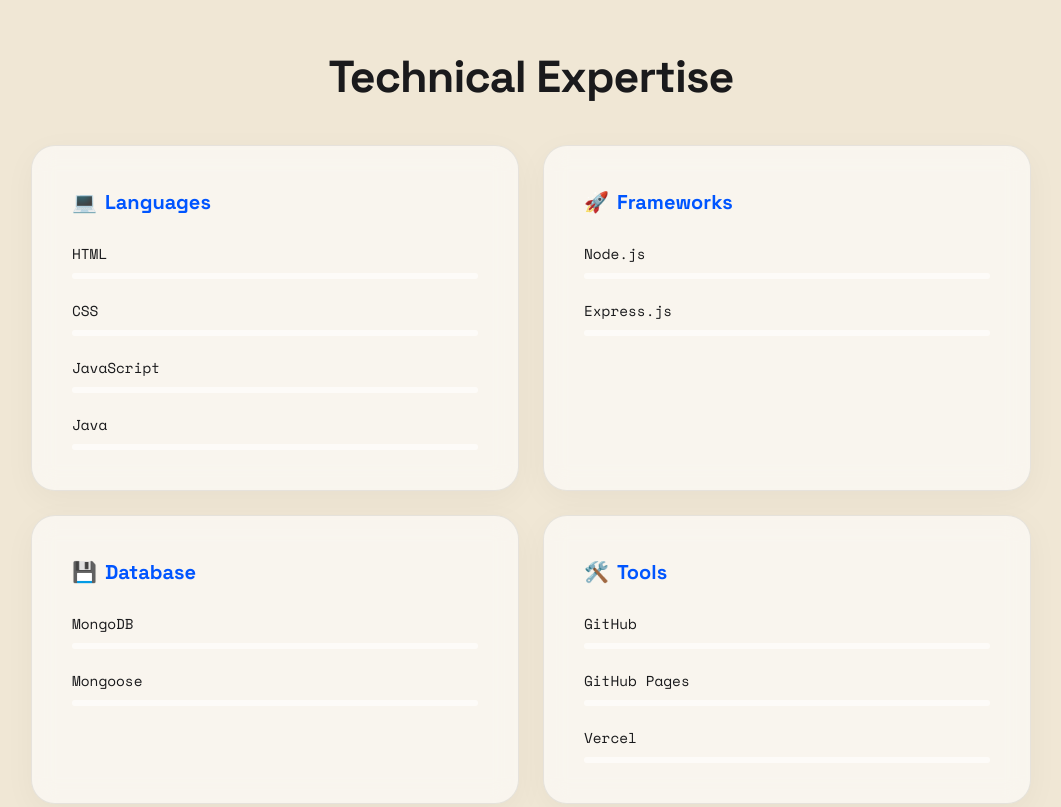
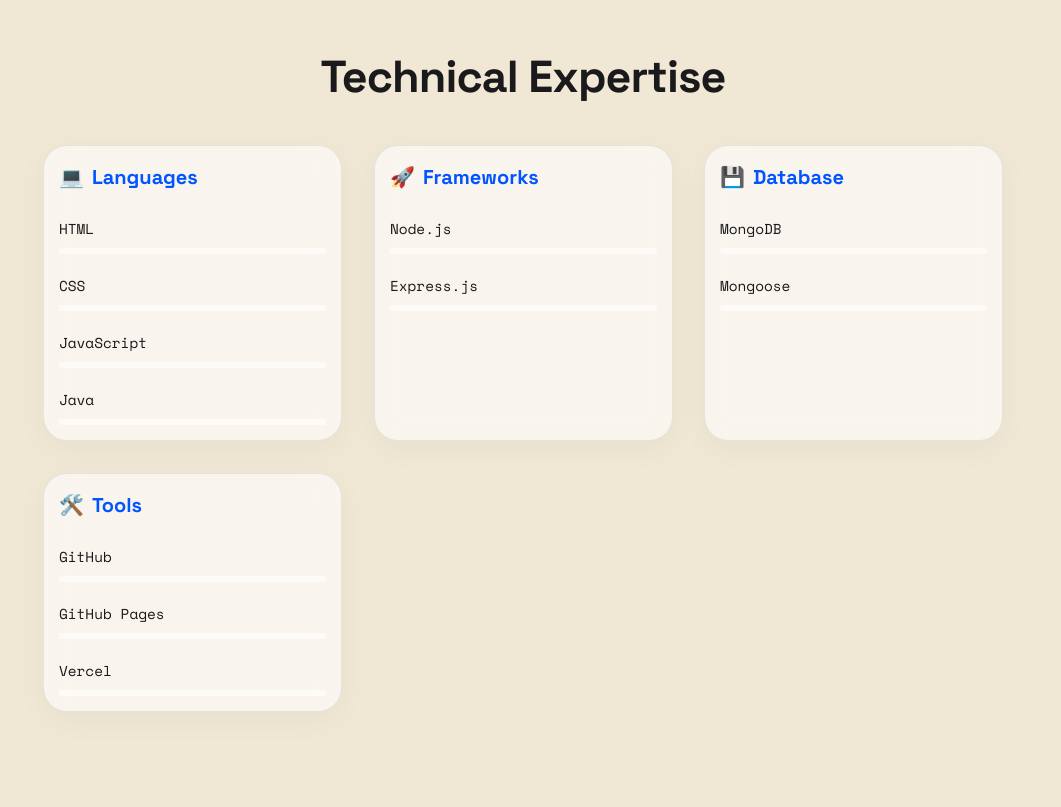
Before and after one commit to parekhyaahvi/yaahvi-portfolio, a website: page index.html in a window 1280 px wide. Shown: the part 1639-2446 px from the top of the page, without its empty margins (85-1146 px from the left). Drawn offline with nearby package versions, Linux system fonts and the light colour scheme; no server answers.

Commit message:
Refactor: Unified fluid design using relative units

```diff
--- a/css/layout.css
+++ b/css/layout.css
@@ -1,21 +1,21 @@
 section {
   min-height: 100vh;
   scroll-snap-align: start;
-  overflow: visible; /* Allow content to grow if needed */
+  overflow: visible;
   position: relative;
   display: flex;
-  align-items: center;
+  align-items: flex-start;
   justify-content: center;
   background: transparent;
   z-index: 1;
-  padding: 80px 0; /* Add top/bottom padding for breathing room */
+  padding: 10vh 0; /* Vertical padding based on viewport height */
 }
 
 .container {
-  width: 100%;
-  max-width: 1200px;
+  width: 90%; /* Fluid width */
+  max-width: 1400px;
   margin: 0 auto;
-  padding: 0 5rem 0 var(--space-md); /* Added 5rem on right for sidebar clearance */
+  padding: 0 10% 0 5%; /* Fluid safe zones: 10% on right for sidebar, 5% on left */
   position: relative;
   z-index: 1;
 }
--- a/css/nav.css
+++ b/css/nav.css
@@ -1,13 +1,13 @@
 .dot-nav {
   position: fixed;
-  right: 2.5rem;
+  right: 2vw; /* Use viewport width for right positioning */
   top: 50%;
   transform: translateY(-50%);
   display: flex;
   flex-direction: column;
   align-items: center;
-  gap: 1.5rem;
-  padding: 1.5rem 0.8rem;
+  gap: 2vh; /* Use viewport height for gap to scale with screen height */
+  padding: 1.5rem 0.5rem;
   background: var(--color-surface);
   backdrop-filter: blur(10px);
   -webkit-backdrop-filter: blur(10px);
@@ -49,8 +49,8 @@
 [data-theme="light"] .moon-icon { display: block; }
 
 .dot {
-  width: 12px;
-  height: 12px;
+  width: 10px; /* Slimmer dots */
+  height: 10px;
   border-radius: 50%;
   background: var(--color-dot-bg);
   border: 1px solid var(--color-border);
--- a/css/skills.css
+++ b/css/skills.css
@@ -1,8 +1,9 @@
 .skills-grid {
   display: grid;
-  grid-template-columns: repeat(2, 1fr);
-  gap: 1.5rem;
-  max-width: 1000px;
+  grid-template-columns: repeat(auto-fit, minmax(18rem, 1fr)); /* Fluidly wrap cards */
+  gap: 2rem;
+  width: 100%;
+  max-width: 70rem;
   margin: 0 auto;
 }
 
@@ -11,8 +12,8 @@
   border: 1px solid var(--color-border);
   backdrop-filter: blur(12px);
   -webkit-backdrop-filter: blur(12px);
-  border-radius: 24px;
-  padding: 2.5rem;
+  border-radius: 1.5rem; /* Relative radius */
+  padding: 5%; /* Fluid inner padding */
   opacity: 0;
   transform: scale(0.9);
   transition: all 0.4s cubic-bezier(0.25, 0.46, 0.45, 0.94);
```
